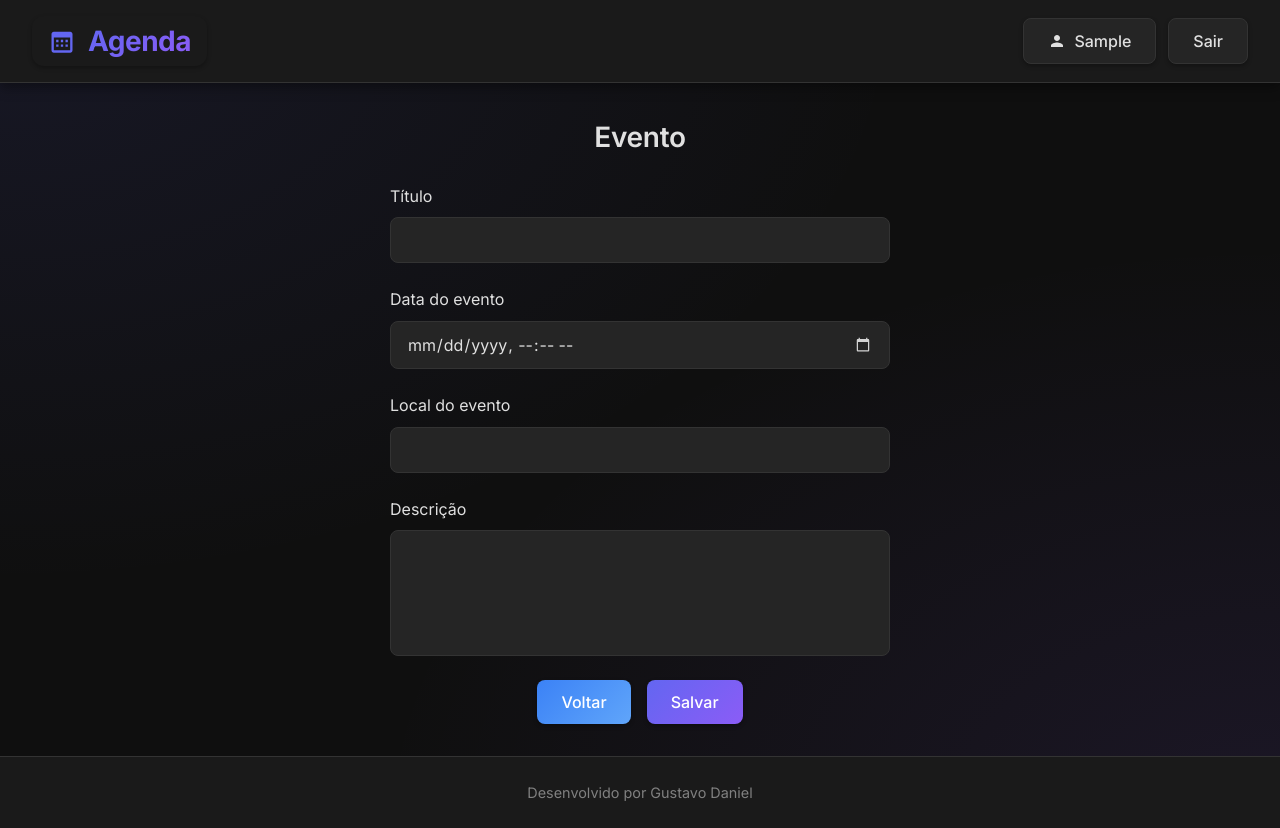
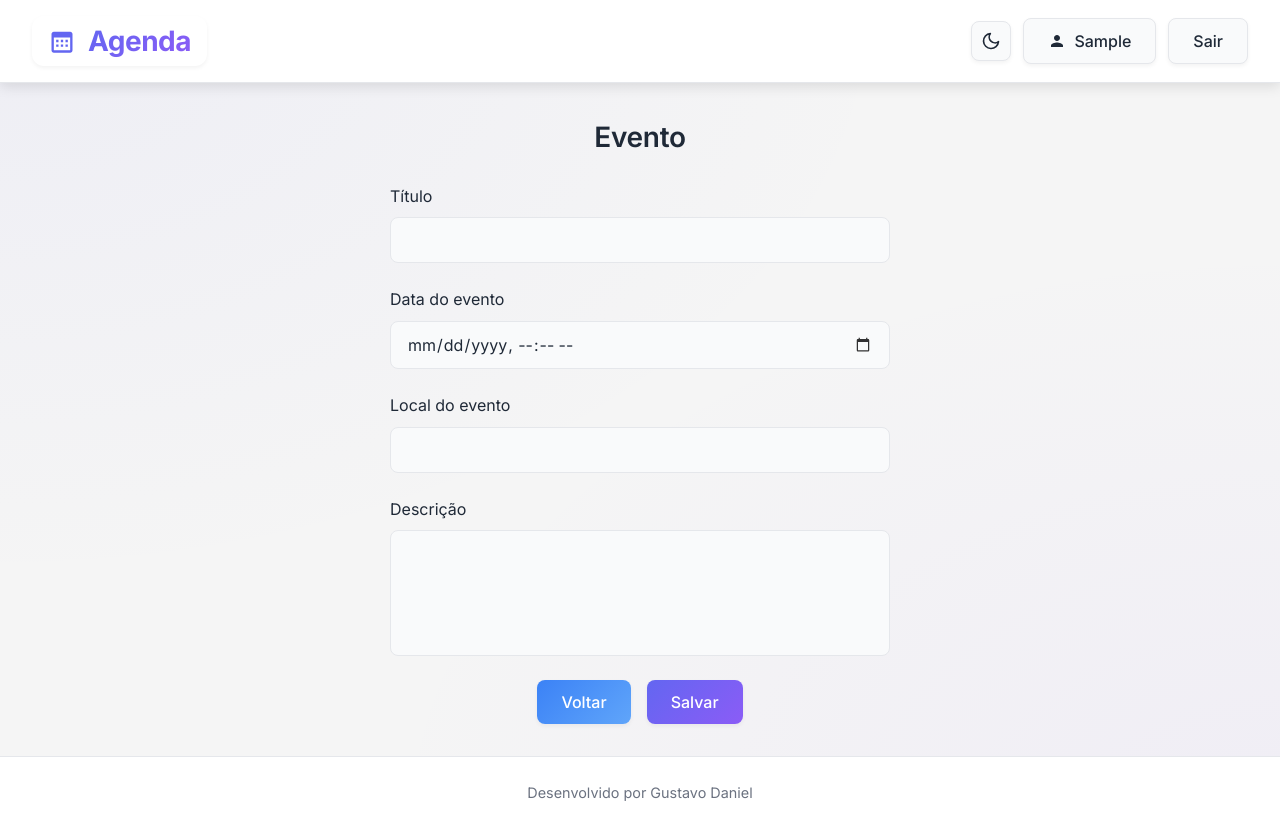
Before and after one commit to GustavoDan/agenda-django, a Django app: page /event/create in a window 1280 px wide. Run offline with Django 4.2, Linux system fonts and the light colour scheme; the visitor is signed in with stand-in values (Sample User, id 1).

Commit message:
Adição de light mode e gerenciamento de temas

```diff
--- a/static/css/styles.css
+++ b/static/css/styles.css
@@ -1,5 +1,5 @@
 :root {
-    /* Dark Mode Colors */
+    /* Dark Mode Colors (Default) */
     --bg-primary: #0f0f0f;
     --bg-secondary: #1a1a1a;
     --bg-tertiary: #252525;
@@ -37,6 +37,54 @@
     --transition-slow: 500ms cubic-bezier(0.4, 0, 0.2, 1);
 }
 
+[data-theme="light"] {
+    /* Light Mode Colors */
+    --bg-primary: #f5f5f5;
+    --bg-secondary: #ffffff;
+    --bg-tertiary: #f9fafb;
+    --bg-card: #ffffff;
+    --bg-hover: #f3f4f6;
+
+    --text-primary: #1f2937;
+    --text-secondary: #4b5563;
+    --text-muted: #6b7280;
+
+    --accent-primary: #6366f1;
+    --accent-primary-hover: #818cf8;
+    --accent-secondary: #f59e0b;
+    --accent-success: #10b981;
+    --accent-danger: #ef4444;
+    --accent-warning: #f59e0b;
+
+    --border-color: #e5e7eb;
+    --border-hover: #d1d5db;
+
+    --shadow-sm: 0 2px 4px rgba(0, 0, 0, 0.05);
+    --shadow-md: 0 4px 12px rgba(0, 0, 0, 0.1);
+    --shadow-lg: 0 8px 24px rgba(0, 0, 0, 0.15);
+    --shadow-xl: 0 12px 48px rgba(0, 0, 0, 0.2);
+
+    --gradient-primary: linear-gradient(135deg, #6366f1 0%, #8b5cf6 100%);
+    --gradient-danger: linear-gradient(135deg, #ef4444 0%, #f87171 100%);
+    --gradient-warning: linear-gradient(135deg, #f59e0b 0%, #fbbf24 100%);
+    --gradient-success: linear-gradient(135deg, #10b981 0%, #34d399 100%);
+    --gradient-orange: linear-gradient(135deg, #f97316 0%, #fb923c 100%);
+    --gradient-secondary: linear-gradient(135deg, #3b82f6 0%, #60a5fa 100%);
+}
+
+[data-theme="light"] body {
+    background-image: radial-gradient(
+            at 0% 0%,
+            rgba(99, 102, 241, 0.05) 0px,
+            transparent 50%
+        ),
+        radial-gradient(
+            at 100% 100%,
+            rgba(139, 92, 246, 0.05) 0px,
+            transparent 50%
+        );
+}
+
 ::selection {
     color: var(--bg-primary);
     background: var(--accent-primary);
@@ -72,6 +120,7 @@ body {
             rgba(139, 92, 246, 0.1) 0px,
             transparent 50%
         );
+    transition: background-color var(--transition-slow), color var(--transition-slow);
     color: var(--text-primary);
 
     overflow-x: hidden;
@@ -263,6 +312,15 @@ input[type="datetime-local"]::-moz-calendar-picker-indicator {
     filter: invert(1);
     cursor: pointer;
     opacity: 0.8;
+}
+
+/* Desinverter ícone no light mode */
+[data-theme="light"] input[type="datetime-local"]::-webkit-calendar-picker-indicator {
+    filter: none;
+}
+
+[data-theme="light"] input[type="datetime-local"]::-moz-calendar-picker-indicator {
+    filter: none;
 }
 
 /* Buttons */
@@ -851,6 +909,59 @@ footer p {
     flex-shrink: 0;
 }
 
+/* Theme Toggle */
+.theme-toggle {
+    display: flex;
+    align-items: center;
+    justify-content: center;
+    width: 40px;
+    height: 40px;
+    padding: 0;
+    background: var(--bg-tertiary);
+    border: 1px solid var(--border-color);
+    border-radius: 8px;
+    cursor: pointer;
+    transition: all var(--transition-fast);
+    flex-shrink: 0;
+    position: relative;
+}
+
+.theme-toggle:hover {
+    background: var(--bg-hover);
+    border-color: var(--border-hover);
+    transform: translateY(-2px);
+    box-shadow: var(--shadow-sm);
+}
+
+.theme-toggle:active {
+    transform: translateY(0);
+}
+
+.theme-icon {
+    width: 20px;
+    height: 20px;
+    color: var(--text-primary);
+    stroke: currentColor;
+    fill: none;
+    transition: all var(--transition-fast);
+}
+
+.theme-toggle .sun-icon {
+    display: none;
+}
+
+.theme-toggle .moon-icon {
+    display: block;
+}
+
+[data-theme="light"] .theme-toggle .sun-icon {
+    display: block;
+}
+
+[data-theme="light"] .theme-toggle .moon-icon {
+    display: none;
+}
+
 .margin-right {
     margin-right: 0.5rem;
 }
--- /dev/null
+++ b/static/js/theme.js
@@ -0,0 +1,72 @@
+class ThemeManager {
+    constructor() {
+        this.theme = this.getStoredTheme() || this.getSystemTheme();
+        this.init();
+    }
+
+    getSystemTheme() {
+        return window.matchMedia('(prefers-color-scheme: dark)').matches ? 'dark' : 'light';
+    }
+
+    getStoredTheme() {
+        return localStorage.getItem('theme');
+    }
+
+    setTheme(theme) {
+        this.theme = theme;
+        document.documentElement.setAttribute('data-theme', theme);
+        localStorage.setItem('theme', theme);
+        this.updateToggleIcon();
+    }
+
+    toggle() {
+        const newTheme = this.theme === 'dark' ? 'light' : 'dark';
+        this.setTheme(newTheme);
+    }
+
+    updateToggleIcon() {
+        const toggle = document.getElementById('theme-toggle');
+        if (!toggle) return;
+
+        const sunIcon = toggle.querySelector('.sun-icon');
+        const moonIcon = toggle.querySelector('.moon-icon');
+
+        if (this.theme === 'dark') {
+            sunIcon.style.display = 'block';
+            moonIcon.style.display = 'none';
+        } else {
+            sunIcon.style.display = 'none';
+            moonIcon.style.display = 'block';
+        }
+    }
+
+    init() {
+        document.documentElement.setAttribute('data-theme', this.theme);
+
+        if (document.readyState === 'loading') {
+            document.addEventListener('DOMContentLoaded', () => this.setupToggle());
+        } else {
+            this.setupToggle();
+        }
+
+        setTimeout(() => {
+            document.body.classList.remove('prevent-transition-on-load');
+        }, 100);
+
+        window.matchMedia('(prefers-color-scheme: dark)').addEventListener('change', (e) => {
+            if (!this.getStoredTheme()) {
+                this.setTheme(e.matches ? 'dark' : 'light');
+            }
+        });
+    }
+
+    setupToggle() {
+        const toggle = document.getElementById('theme-toggle');
+        if (toggle) {
+            this.updateToggleIcon();
+            toggle.addEventListener('click', () => this.toggle());
+        }
+    }
+}
+
+const themeManager = new ThemeManager();
--- a/templates/base/model-header.html
+++ b/templates/base/model-header.html
@@ -12,9 +12,10 @@
         <link href="https://fonts.googleapis.com/css2?family=Inter:wght@400;500;600;700&display=swap" rel="stylesheet"/>
         <link rel="stylesheet" href={% static 'css/styles.css' %}>
         <title>Agenda</title>
+        <script src={% static 'js/theme.js' %}></script>
     </head>
 
-    <body class="prevent-transition-on-load">
+    <body class="prevent-transition-on-load" data-theme="dark">
         <header>
             <button class="title" onclick="location.href = '{% url 'root' %}'">
                 <svg class="logo-icon" width="28" height="28" viewBox="0 0 24 24" fill="none" xmlns="http://www.w3.org/2000/svg">
@@ -23,8 +24,24 @@
                 <span>Agenda</span>
             </button>
 
-            {% if user.is_authenticated %}
-                <div class="fixed-right">
+            <div class="fixed-right">
+                <button class="theme-toggle" id="theme-toggle" aria-label="Alternar tema">
+                    <svg class="theme-icon sun-icon" width="20" height="20" viewBox="0 0 24 24" fill="none" xmlns="http://www.w3.org/2000/svg">
+                        <path d="M12 17C14.7614 17 17 14.7614 17 12C17 9.23858 14.7614 7 12 7C9.23858 7 7 9.23858 7 12C7 14.7614 9.23858 17 12 17Z" stroke="currentColor" stroke-width="2" stroke-linecap="round" stroke-linejoin="round"/>
+                        <path d="M12 1V3" stroke="currentColor" stroke-width="2" stroke-linecap="round" stroke-linejoin="round"/>
+                        <path d="M12 21V23" stroke="currentColor" stroke-width="2" stroke-linecap="round" stroke-linejoin="round"/>
+                        <path d="M4.22 4.22L5.64 5.64" stroke="currentColor" stroke-width="2" stroke-linecap="round" stroke-linejoin="round"/>
+                        <path d="M18.36 18.36L19.78 19.78" stroke="currentColor" stroke-width="2" stroke-linecap="round" stroke-linejoin="round"/>
+                        <path d="M1 12H3" stroke="currentColor" stroke-width="2" stroke-linecap="round" stroke-linejoin="round"/>
+                        <path d="M21 12H23" stroke="currentColor" stroke-width="2" stroke-linecap="round" stroke-linejoin="round"/>
+                        <path d="M4.22 19.78L5.64 18.36" stroke="currentColor" stroke-width="2" stroke-linecap="round" stroke-linejoin="round"/>
+                        <path d="M18.36 5.64L19.78 4.22" stroke="currentColor" stroke-width="2" stroke-linecap="round" stroke-linejoin="round"/>
+                    </svg>
+                    <svg class="theme-icon moon-icon" width="20" height="20" viewBox="0 0 24 24" fill="none" xmlns="http://www.w3.org/2000/svg">
+                        <path d="M21 12.79A9 9 0 1 1 11.21 3 7 7 0 0 0 21 12.79Z" stroke="currentColor" stroke-width="2" stroke-linecap="round" stroke-linejoin="round"/>
+                    </svg>
+                </button>
+                {% if user.is_authenticated %}
                     <button class="gray-button hide-large-text" onclick="location.href = '{% url 'user' %}'">
                         <svg class="user-icon" width="18" height="18" viewBox="0 0 24 24" fill="none" xmlns="http://www.w3.org/2000/svg">
                             <path d="M12 12C14.21 12 16 10.21 16 8C16 5.79 14.21 4 12 4C9.79 4 8 5.79 8 8C8 10.21 9.79 12 12 12ZM12 14C9.33 14 4 15.34 4 18V20H20V18C20 15.34 14.67 14 12 14Z" fill="currentColor"/>
@@ -32,8 +49,8 @@
                         {{ user|capfirst }}
                     </button>
                     <button class="gray-button" onclick="location.href = '{% url 'logout' %}'">Sair</button>
-                </div>
-            {% endif %}
+                {% endif %}
+            </div>
         </header>
 
         <!-- Toast Container -->
```
